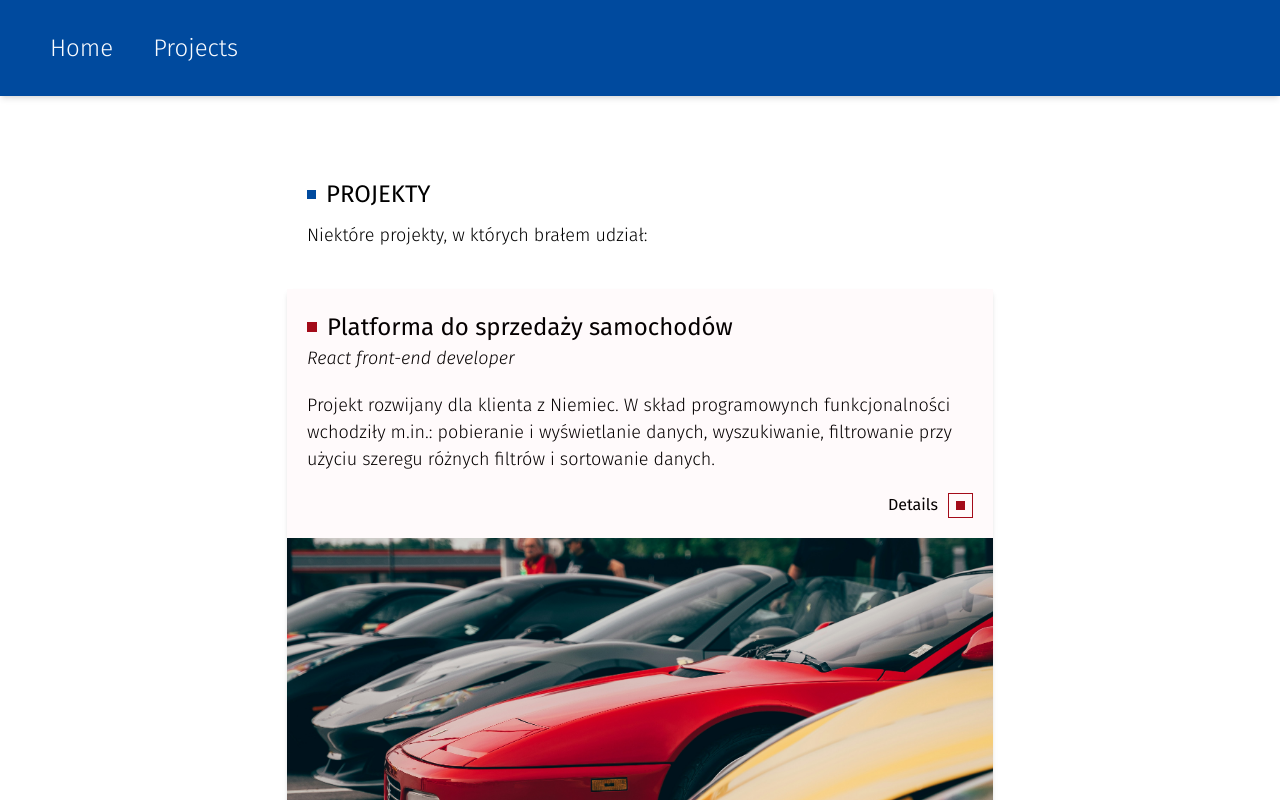
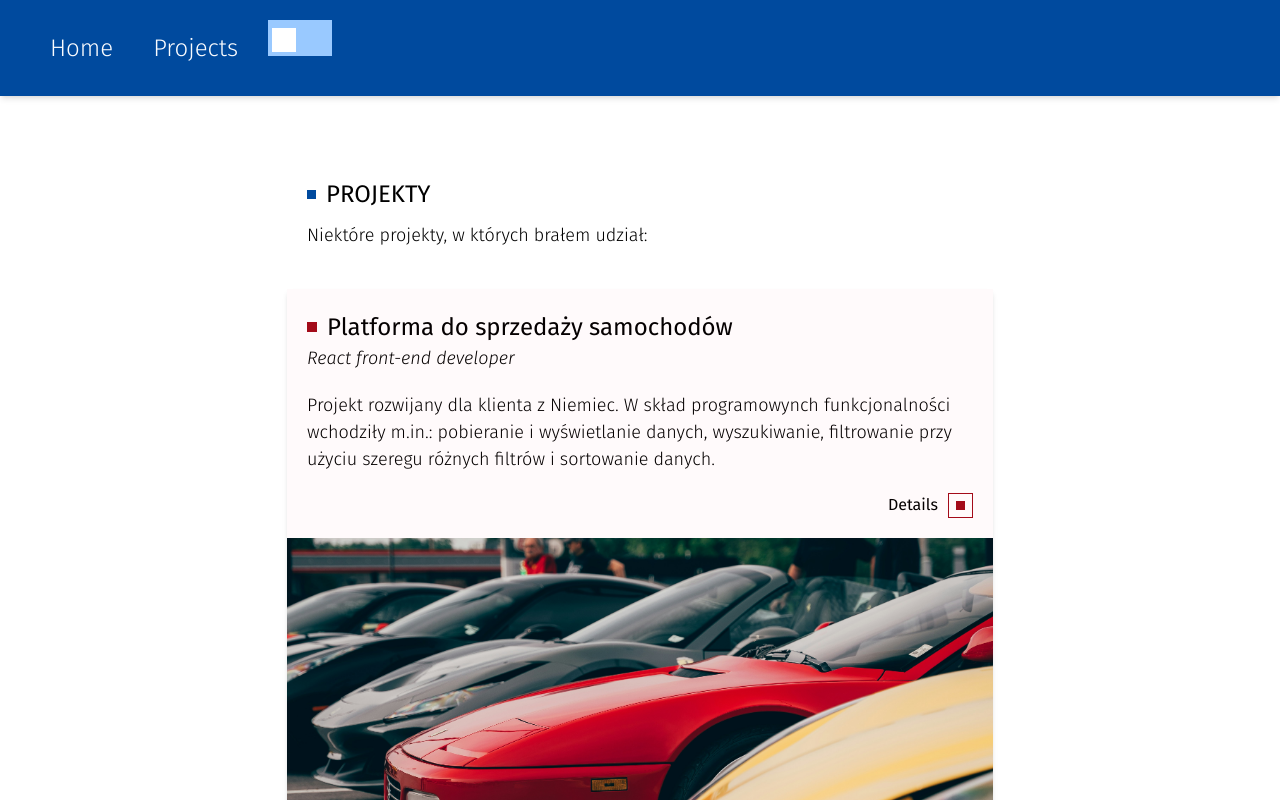
Before and after one commit to LukeKow/lukasz.kowalczyk.web.dev, a React (Vite) app: page /projects in a window 1280 px wide. Shown: the top 800 px of the page. Built offline with nearby package versions, Linux system fonts and the light colour scheme.

Commit message:
add toggle wireframe

```diff
--- a/src/components/topBar/TopBar.tsx
+++ b/src/components/topBar/TopBar.tsx
@@ -2,6 +2,7 @@ import { NavLink } from "react-router";
 import { Typography } from "../shared/typography/Typography";
 import { topBatThemeMap, type TopBarProps } from "./TopBarTypes";
 import { Menu } from "./components/menu/Menu";
+import { Toggle } from "./components/toggle/Toggle";
 
 export const TopBar = ({ color }: TopBarProps) => {
   const cardTheme = topBatThemeMap[color];
@@ -23,6 +24,7 @@ export const TopBar = ({ color }: TopBarProps) => {
         >
           <Typography text="Projects" fontType="thinSubHeader" />
         </NavLink>
+        <Toggle onToggle={() => console.log("TOGGLE")} />
       </div>
       <div className="md:hidden fixed bottom-0 w-full py-[15px] flex justify-center bg-white">
         <Menu menuTheme={color} />
--- /dev/null
+++ b/src/components/topBar/components/toggle/Toggle.tsx
@@ -0,0 +1,14 @@
+import { type ToggleProps } from "./ToggleTypes";
+
+export const Toggle = ({ onToggle }: ToggleProps) => {
+  return (
+    <label className="relative inline-block w-16 h-9">
+      <input
+        type="checkbox"
+        className="opacity-0 w-0 h-0 peer"
+        onChange={onToggle}
+      />
+      <span className="peer-checked:bg-blue-700 peer-focus:shadow-md peer-checked:before:translate-x-6 before:absolute before:content-[''] before:h-6 before:w-6 before:left-1 before:bottom-1 before:bg-white before:duration-500 absolute cursor-pointer top-0 left-0 bottom-0 right-0 bg-blue-300 duration-500"></span>
+    </label>
+  );
+};
--- /dev/null
+++ b/src/components/topBar/components/toggle/ToggleTypes.ts
@@ -0,0 +1,3 @@
+export interface ToggleProps {
+  onToggle: () => void;
+}
```
Also changed, not shown: 1 other file (tests, documents, lock files or other folders).
